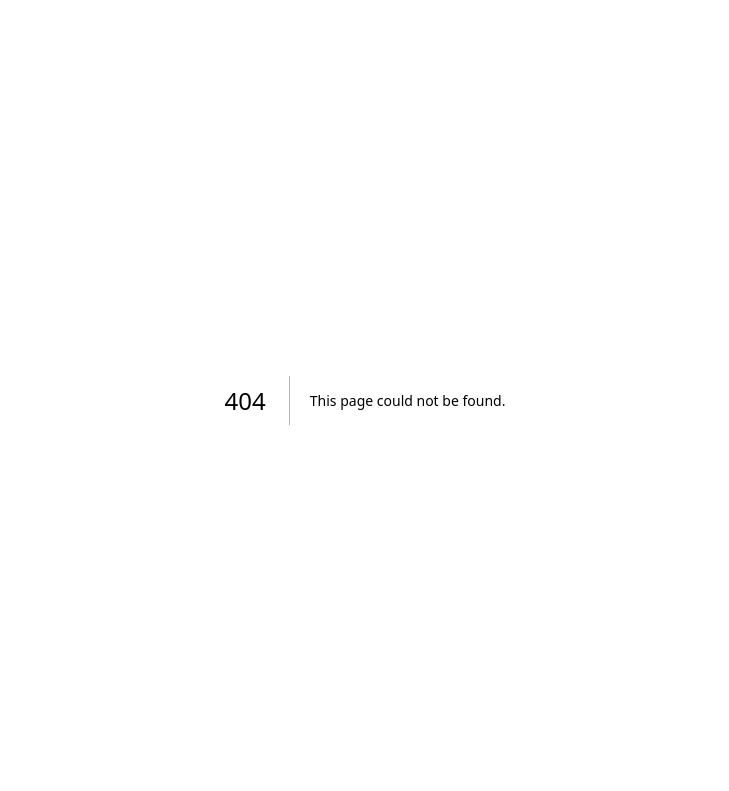
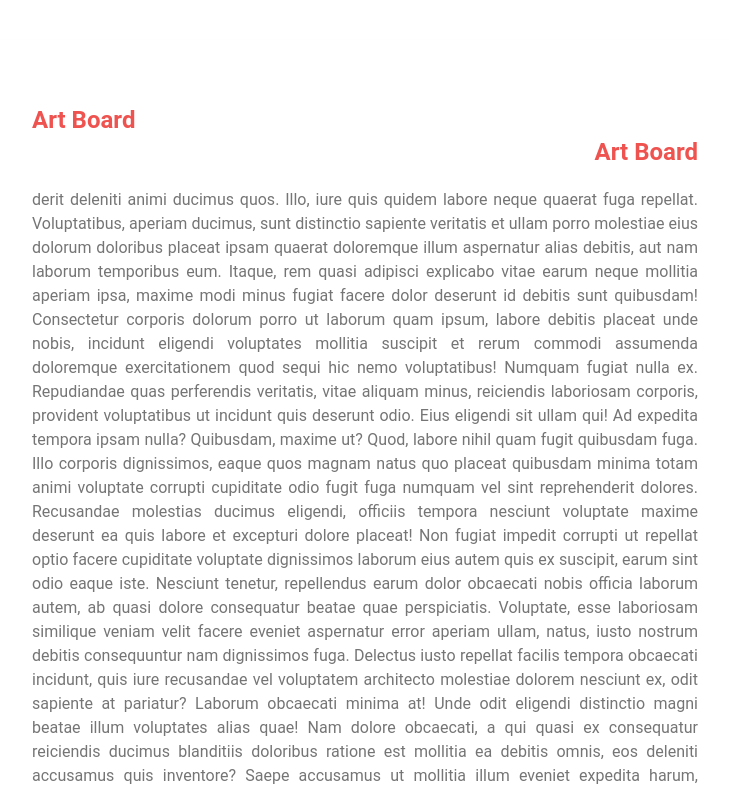
Before and after one commit to mehefujali/quick-cv, a Next.js app: page /tamplete/1 in a window 1280 px wide. Before the commit this address had no page. Shown: the top 791 px of the page, without its empty margins (275-1004 px from the left). Built offline with nearby package versions, Linux system fonts and the light colour scheme.

Commit message:
react to pdf convert

```diff
--- a/package.json
+++ b/package.json
@@ -11,10 +11,13 @@
   "dependencies": {
     "@material-tailwind/react": "^2.1.10",
     "class-variance-authority": "^0.7.1",
+    "html2canvas": "^1.4.1",
+    "jspdf": "^3.0.1",
     "lucide-react": "^0.485.0",
     "next": "15.2.4",
     "react": "^19.0.0",
     "react-dom": "^19.0.0",
+    "react-to-pdf": "^2.0.0",
     "tailwind-merge": "^3.0.2",
     "tw-animate-css": "^1.2.5"
   },
--- /dev/null
+++ b/src/app/tamplete/[id]/page.jsx
@@ -0,0 +1,47 @@
+'use client';
+import ArtBoard from '@/components/ArtBoard';
+import { Button } from '@material-tailwind/react';
+import React, { useRef } from 'react';
+import html2canvas from 'html2canvas';
+import jsPDF from 'jspdf';
+const TampletePage = () => {
+  const artBoardRef = useRef(null);
+
+  const handleDownloadPDF = async () => {
+    if (!artBoardRef.current) return;
+
+    const canvas = await html2canvas(artBoardRef.current, { scale: 2 });
+    const imgData = canvas.toDataURL('image/png');
+
+    const pdf = new jsPDF({
+      orientation: 'portrait',
+      unit: 'px',
+      format: [794, 1123], // A4 size
+    });
+
+    pdf.addImage(imgData, 'PNG', 0, 0, 794, 1123);
+    pdf.save('artboard.pdf');
+  };
+
+  return (
+    <div>
+      <div className=''>
+        <div className=' mt-10 '>
+          <ArtBoard ref={artBoardRef} />
+        </div>
+        <div className='flex justify-center mt-5'>
+          <Button
+            onClick={handleDownloadPDF}
+            variant='outlined'
+            className='rounded-full'
+          >
+            Download
+          </Button>
+        </div>
+      </div>
+    </div>
+  );
+  j;
+};
+
+export default TampletePage;
--- /dev/null
+++ b/src/components/ArtBoard.jsx
@@ -0,0 +1,65 @@
+import React from 'react';
+
+const ArtBoard = ({ ref }) => {
+  return (
+    <div
+      ref={ref}
+      className='h-[1123px] w-[794px] p-16 bg-white shadow-lg mx-auto'
+    >
+      <h1 className='font-bold text-left text-2xl text-red-400'>Art Board</h1>
+      <h1 className='font-bold text-right text-2xl text-red-400'>Art Board</h1>
+      <p className='text-justify text-gray-600 mt-5'>
+        derit deleniti animi ducimus quos. Illo, iure quis quidem labore neque
+        quaerat fuga repellat. Voluptatibus, aperiam ducimus, sunt distinctio
+        sapiente veritatis et ullam porro molestiae eius dolorum doloribus
+        placeat ipsam quaerat doloremque illum aspernatur alias debitis, aut nam
+        laborum temporibus eum. Itaque, rem quasi adipisci explicabo vitae earum
+        neque mollitia aperiam ipsa, maxime modi minus fugiat facere dolor
+        deserunt id debitis sunt quibusdam! Consectetur corporis dolorum porro
+        ut laborum quam ipsum, labore debitis placeat unde nobis, incidunt
+        eligendi voluptates mollitia suscipit et rerum commodi assumenda
+        doloremque exercitationem quod sequi hic nemo voluptatibus! Numquam
+        fugiat nulla ex. Repudiandae quas perferendis veritatis, vitae aliquam
+        minus, reiciendis laboriosam corporis, provident voluptatibus ut
+        incidunt quis deserunt odio. Eius eligendi sit ullam qui! Ad expedita
+        tempora ipsam nulla? Quibusdam, maxime ut? Quod, labore nihil quam fugit
+        quibusdam fuga. Illo corporis dignissimos, eaque quos magnam natus quo
+        placeat quibusdam minima totam animi voluptate corrupti cupiditate odio
+        fugit fuga numquam vel sint reprehenderit dolores. Recusandae molestias
+        ducimus eligendi, officiis tempora nesciunt voluptate maxime deserunt ea
+        quis labore et excepturi dolore placeat! Non fugiat impedit corrupti ut
+        repellat optio facere cupiditate voluptate dignissimos laborum eius
+        autem quis ex suscipit, earum sint odio eaque iste. Nesciunt tenetur,
+        repellendus earum dolor obcaecati nobis officia laborum autem, ab quasi
+        dolore consequatur beatae quae perspiciatis. Voluptate, esse laboriosam
+        similique veniam velit facere eveniet aspernatur error aperiam ullam,
+        natus, iusto nostrum debitis consequuntur nam dignissimos fuga. Delectus
+        iusto repellat facilis tempora obcaecati incidunt, quis iure recusandae
+        vel voluptatem architecto molestiae dolorem nesciunt ex, odit sapiente
+        at pariatur? Laborum obcaecati minima at! Unde odit eligendi distinctio
+        magni beatae illum voluptates alias quae! Nam dolore obcaecati, a qui
+        quasi ex consequatur reiciendis ducimus blanditiis doloribus ratione est
+        mollitia ea debitis omnis, eos deleniti accusamus quis inventore? Saepe
+        accusamus ut mollitia illum eveniet expedita harum, molestiae quis sequi
+        magnam, a ipsa aperiam assumenda quod cum numquam ducimus labore quo
+        voluptatum rerum eaque id qui eius? Vitae nostrum doloribus corrupti
+        eveniet, nam nihil consectetur illum dolores quas, in quae temporibus,
+        iure est itaque aperiam doloremque! Quo totam officia illum, cum quod
+        blanditiis obcaecati provident dignissimos nesciunt iusto molestias.
+        Eaque, sed, eos, quisquam aspernatur temporibus architecto eveniet
+        obcaecati doloremque nobis dignissimos quam illum quas. Libero eum
+        tenetur, iure ipsum consectetur amet aperiam pariatur odit recusandae
+        enim quis ex, sapiente molestiae numquam commodi quisquam dolores
+        officia! Repellat distinctio modi ex quibusdam accusantium culpa,
+        expedita necessitatibus quia doloremque tempore deserunt maiores officia
+        a consequatur dolorem voluptatum natus accusamus magni aut impedit sit
+        labore dicta. Quae animi culpa praesentium, repudiandae tenetur, nihil
+        illo dicta sapiente itaque repellendus odio rem officia dignissimos
+        accusantium asperiores magni vitae ratione sit sed voluptates? Pr
+        voluptatum beatae fuga eius. Temporibus, sit placeat.
+      </p>
+    </div>
+  );
+};
+
+export default ArtBoard;
--- a/src/components/tamplete.jsx
+++ b/src/components/tamplete.jsx
@@ -1,12 +1,15 @@
+import Link from 'next/link';
 import React from 'react';
 
 const Tamplete = ({ item }) => {
   return (
     <div>
-      <div className='p-5 cursor-pointer bg-[rgba(227,233,245,.4)] hover:bg-[#E0EEE9]'>
-        <img className='h-96' src={item.img} alt={item.title} />
-        <p className='text-center mt-5 font-bold text-xl '>{item.title}</p>
-      </div>
+      <Link href={`/tamplete/${item.title}`}>
+        <div className='p-5 cursor-pointer bg-[rgba(227,233,245,.4)] hover:bg-[#E0EEE9]'>
+          <img className='h-96' src={item.img} alt={item.title} />
+          <p className='text-center mt-5 font-bold text-xl '>{item.title}</p>
+        </div>
+      </Link>
     </div>
   );
 };
```
Also changed, not shown: 1 other file (tests, documents, lock files or other folders).
